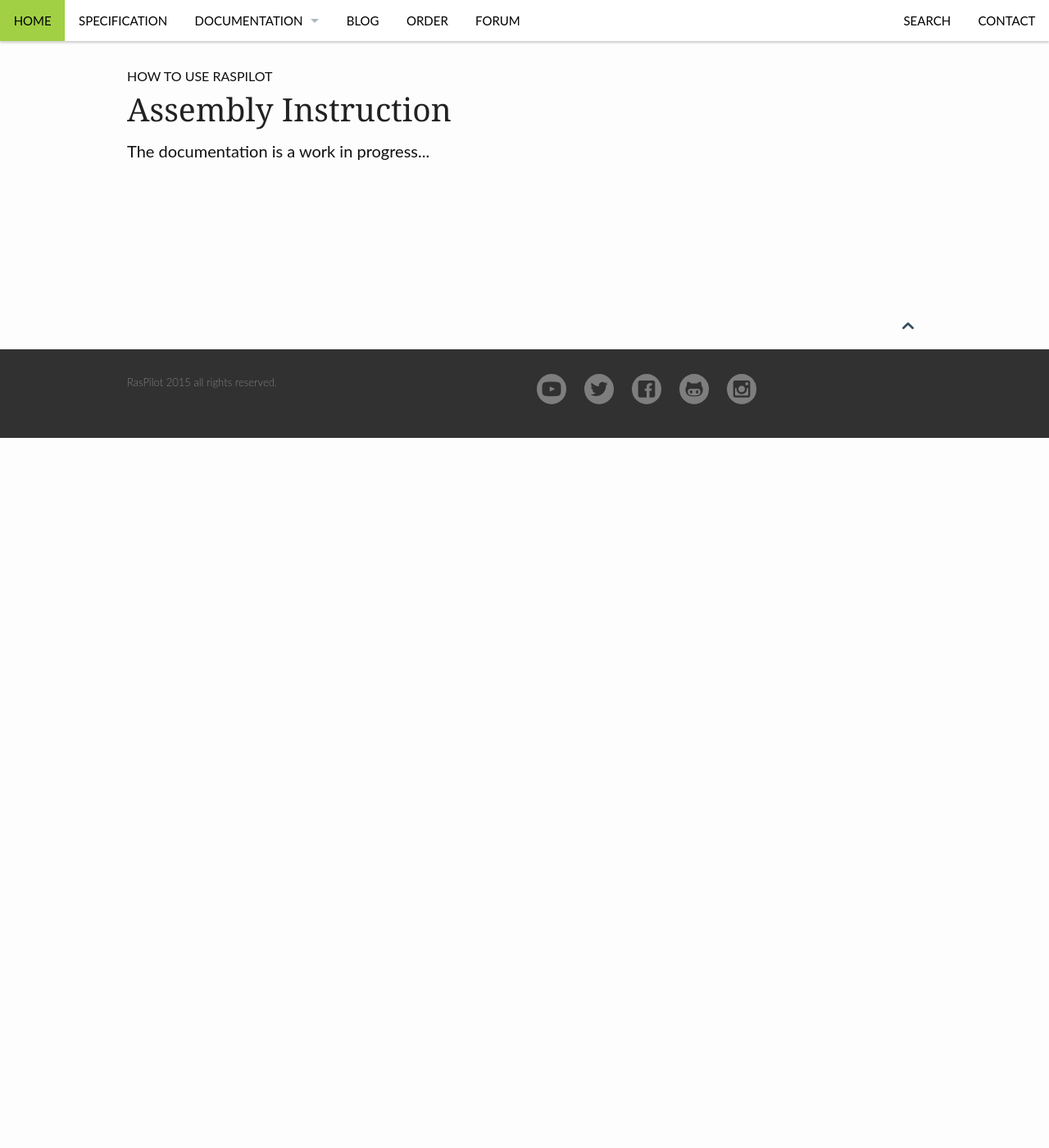
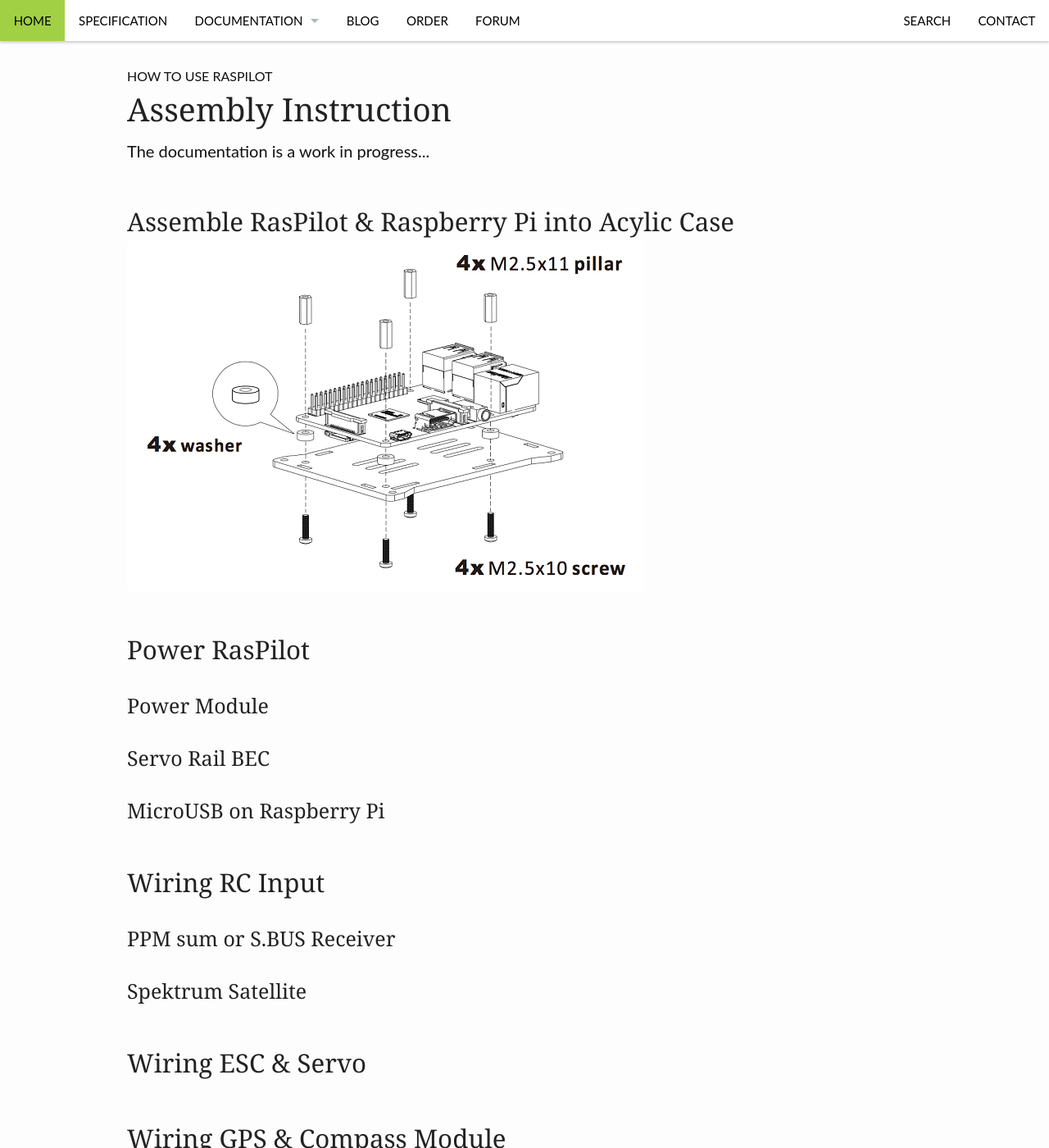
Before and after one commit to raspilot/raspilot.github.io, a Jekyll site: the page built from pages/assembly_instruction.md, in a window 1280 px wide and 1400 px high. Shown: the whole window at 82% size. Built offline with Jekyll 4.4.1, drawn with Linux system fonts in a browser that asks for light colours; some of the changed text lies outside the part shown.

Commit message:
Changes to be committed: 	modified:   _posts/2015-03-14-raspilot_first_prototype.md 	new file:   images/blog_pilot_onboard.jpg 	new file:   images/page_acylic_assemble_1.png 	modified:   index.md 	modified:   pages/assembly_instruction.md 	modified:   pages/wifi_instruction.md

```diff
--- a/pages/assembly_instruction.md
+++ b/pages/assembly_instruction.md
@@ -6,3 +6,27 @@ teaser: "The documentation is a work in progress..."
 permalink: "/assembly_instruction/"
 header: no
 ---
+
+##Assemble RasPilot & Raspberry Pi into Acylic Case
+
+<img src="{{ site.url }}/images/page_acylic_assemble_1.png">
+
+##Power RasPilot
+
+###Power Module
+
+###Servo Rail BEC
+
+###MicroUSB on Raspberry Pi
+
+##Wiring RC Input
+
+###PPM sum or S.BUS Receiver
+
+###Spektrum Satellite
+
+##Wiring ESC & Servo
+
+##Wiring GPS & Compass Module
+
+##Wiring Telemetry Radio
```
Also changed, not shown: _posts/2015-03-14-raspilot_first_prototype.md (+1 -7 lines), index.md (+1 -1 lines), pages/wifi_instruction.md (+2 -2 lines), images/blog_pilot_onboard.jpg (added), images/page_acylic_assemble_1.png (added), 3 other files.
